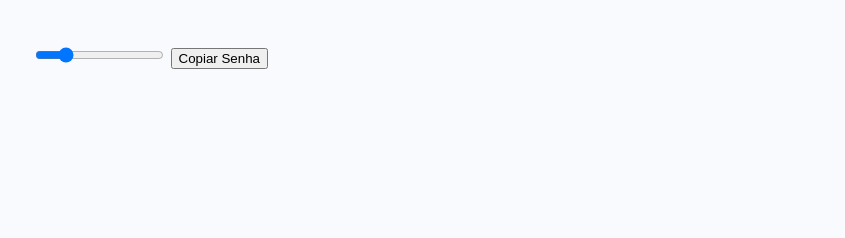
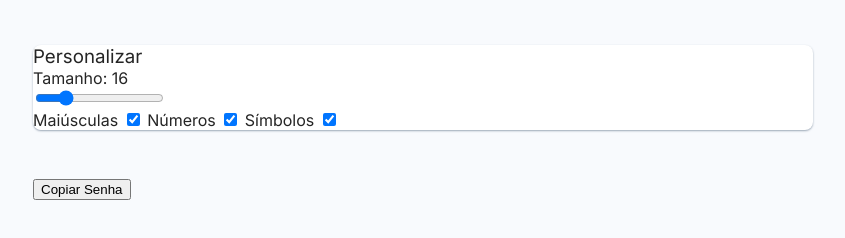
Before and after one commit to nsantos06/GeradorSenhasJS, a plain HTML site: page index.html in a window 1280 px wide. Shown: the part 232-470 px from the top of the page, without its empty margins (217-1062 px from the left). Drawn offline with Linux system fonts and the light colour scheme.

Commit message:
Colocado os checkbox

```diff
--- a/index.html
+++ b/index.html
@@ -41,6 +41,11 @@
         </div>
     </section>
 
+    <section class="box customize">
+        <h3 class="title">Personalizar</h3>
+        <div class="actions">
+            <div class="password-length">
+            <p>Tamanho: <span id="password-length-text">16</span></p>
             <input
                 type="range"
                 name="password-length"
@@ -49,6 +54,30 @@
                 min="4"
                 max="64"
             />
+            </div>
+            <div class="config">
+                <label class="checkbox-container">
+                    <span class="text">Maiúsculas</span>
+                    <input type="checkbox" id="uppercase-check" checked/>
+                    <span class="checkmark"></span>
+                </label>
+
+                <label class="checkbox-container">
+                    <span class="text">Números</span>
+                    <input type="checkbox" id="number-check" checked/>
+                    <span class="checkmark"></span>
+                </label>
+
+                <label class="checkbox-container">
+                    <span class="text">Símbolos</span>
+                    <input type="checkbox" id="symbol-check" checked/>
+                    <span class="checkmark"></span>
+                </label>
+            </div>
+        </div>
+    </section>
+
+
     <button id = "copy-2">Copiar Senha</button>
     </main>
 
```
Lines whose indentation alone changed are shown as unchanged.
